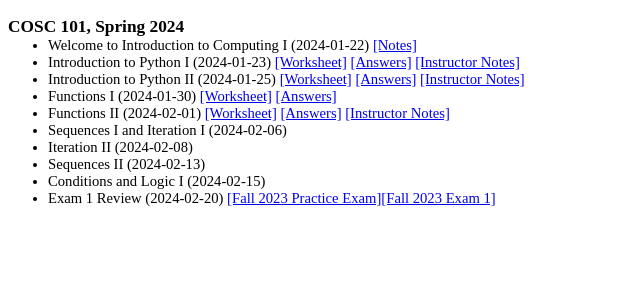
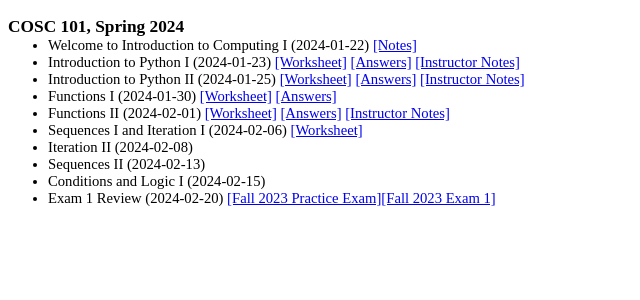
Before and after one commit to georgianahaldeman/cosc101, a Jekyll site: the page built from docs/notes/index.md, in a window 1280 px wide. Shown: the top 300 px of the page, without its empty margins (0-640 px from the left). Built offline with Jekyll 4.4.1, drawn with Linux system fonts in a browser that asks for light colours; our own code applies the rules of GitHub Pages for plain Markdown files.

Commit message:
2_6 worksheet

```diff
--- a/docs/notes/index.md
+++ b/docs/notes/index.md
@@ -10,7 +10,7 @@
 
 - Functions II (2024-02-01) [[Worksheet]](./files/2_1.pdf) [[Answers]](./files/2_1_ans.pdf) [[Instructor Notes]](./notes/2_1.txt)
 
-- Sequences I and Iteration I (2024-02-06)
+- Sequences I and Iteration I (2024-02-06) [[Worksheet]](./files/2_6.pdf)
 
 - Iteration II (2024-02-08)
 
```
Also changed, not shown: 1 other file.
